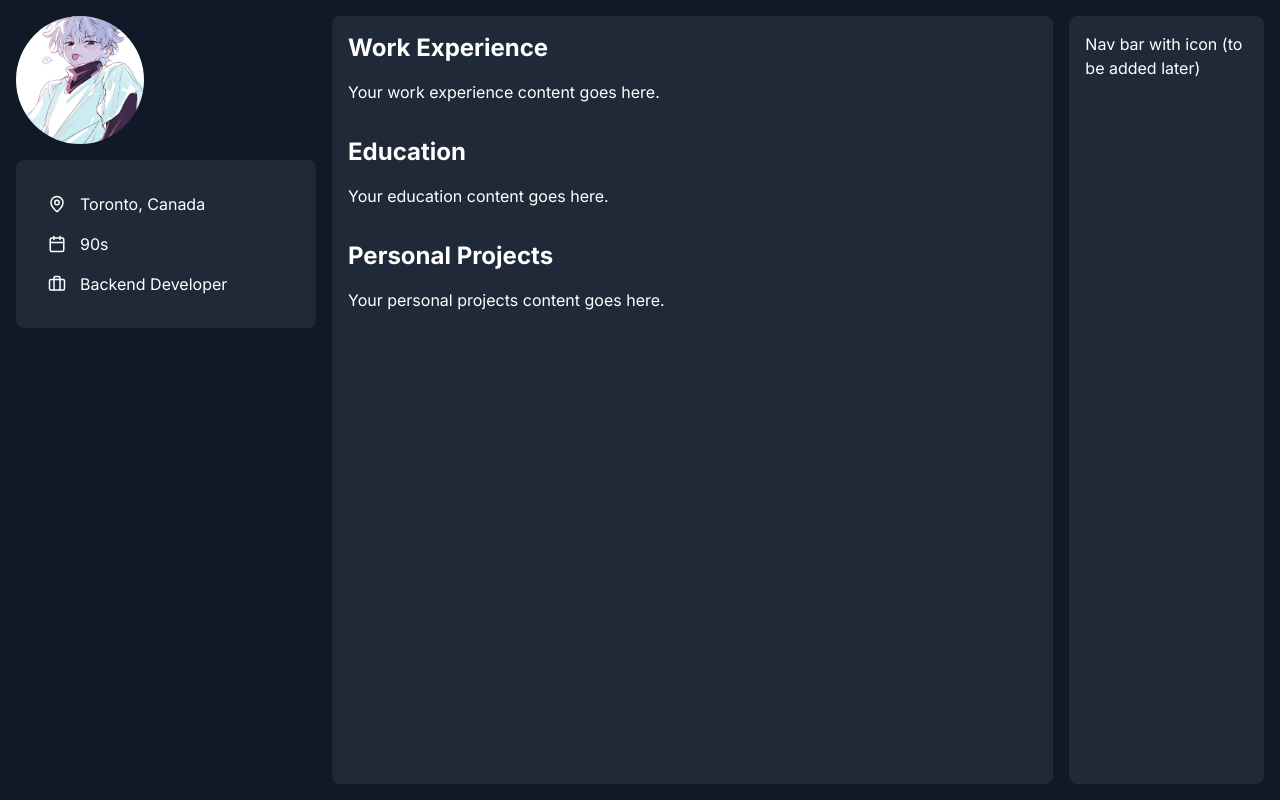
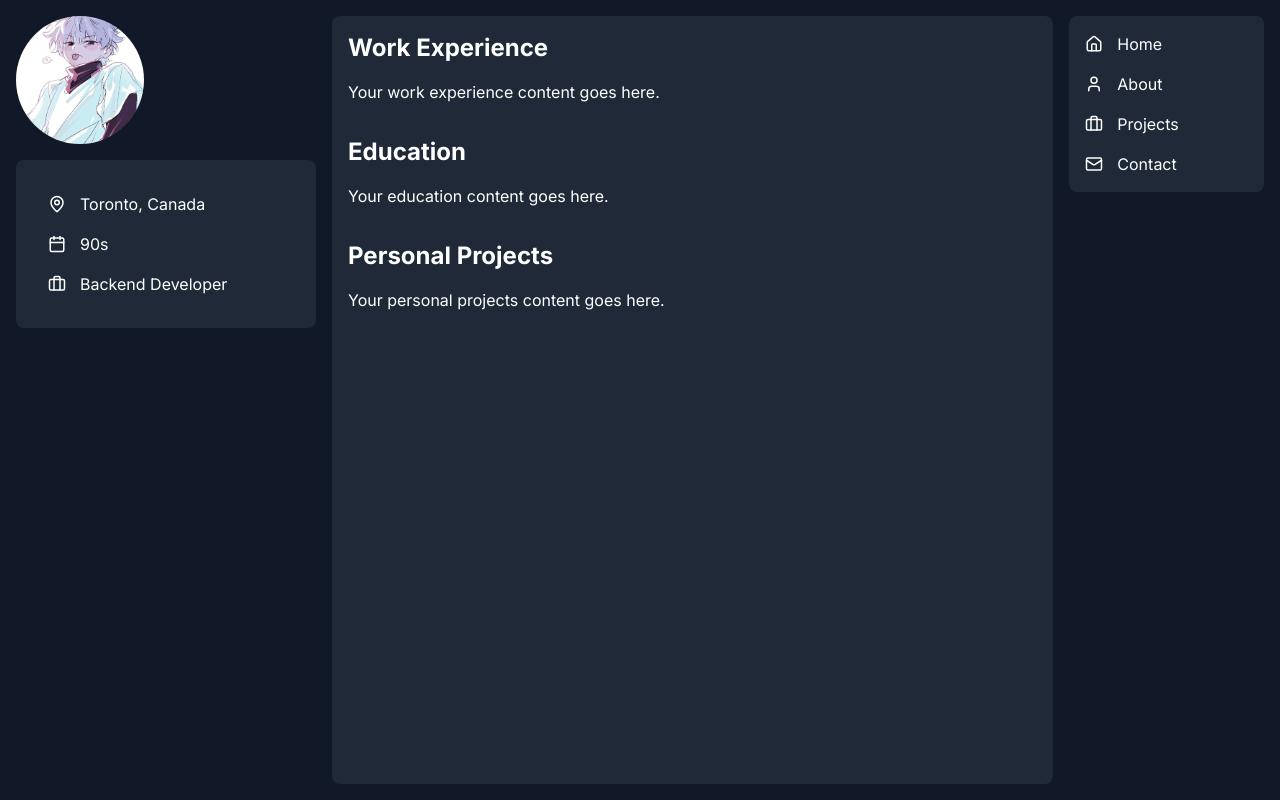
Before and after one commit to uynot/nextjs-portfolio, a Next.js app: page / in a window 1280 px wide. Built offline with nearby package versions, Linux system fonts and the light colour scheme.

Commit message:
added navbar design

```diff
--- a/app/layout.tsx
+++ b/app/layout.tsx
@@ -3,6 +3,7 @@ import type { Metadata } from "next";
 import { Inter } from "next/font/google";
 import ProfileIcon from "../components/ProfileIcon";
 import PersonalInfo from "../components/PersonalInfo";
+import NavBar from "../components/NavBar";
 
 const inter = Inter({ subsets: ["latin"] });
 
@@ -28,7 +29,9 @@ export default function RootLayout({ children }: { children: React.ReactNode })
 					<div className="col-span-7 rounded-lg bg-gray-800 p-4">{children}</div>
 
 					{/* Right column */}
-					<div className="col-span-2 rounded-lg bg-gray-800 p-4">Nav bar with icon (to be added later)</div>
+					<div className="col-span-2">
+						<NavBar />
+					</div>
 				</div>
 			</body>
 		</html>
--- /dev/null
+++ b/components/NavBar.tsx
@@ -0,0 +1,38 @@
+"use client";
+
+import { useState, useEffect } from "react";
+import { Home, User, Briefcase, Mail } from "lucide-react";
+
+export default function NavBar() {
+	const [loaded, setLoaded] = useState(false);
+
+	useEffect(() => {
+		const timer = setTimeout(() => setLoaded(true), 500);
+		return () => clearTimeout(timer);
+	}, []);
+
+	const navItems = [
+		{ icon: Home, text: "Home" },
+		{ icon: User, text: "About" },
+		{ icon: Briefcase, text: "Projects" },
+		{ icon: Mail, text: "Contact" },
+	];
+
+	return (
+		<nav className="bg-gray-800 p-4 rounded-lg space-y-4">
+			{navItems.map((item, index) => (
+				<div key={index} className="flex items-center">
+					<div className="flex items-center w-6 h-6 mr-2 transition-all duration-500">
+						{!loaded && <div className="w-6 h-6 skeleton rounded-full"></div>}
+						{loaded && <item.icon size={18} />}
+					</div>
+					<div className="flex-grow">
+						<div className={`h-6 ${!loaded ? "skeleton w-full" : ""} transition-all duration-500`}>
+							{loaded && <span>{item.text}</span>}
+						</div>
+					</div>
+				</div>
+			))}
+		</nav>
+	);
+}
```
